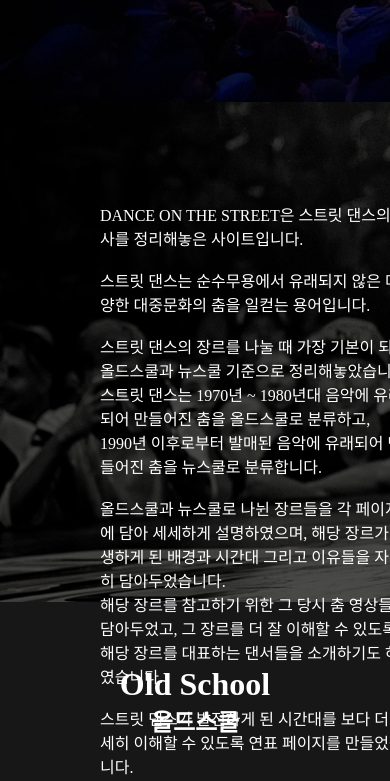
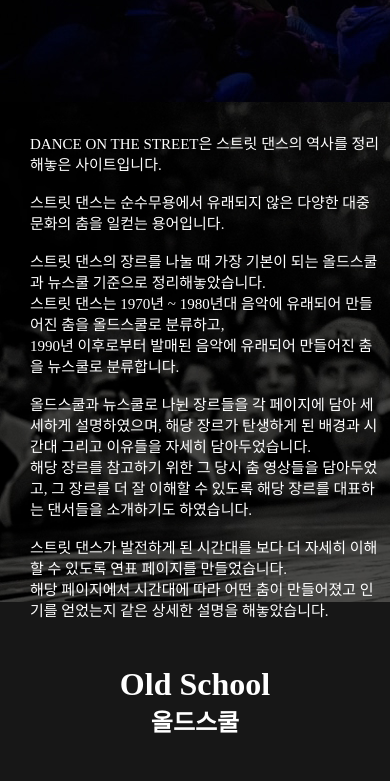
Before and after one commit to w2208hd/DanceOnTheStreet_WSMProject, a plain HTML site: page index.html in a window 390 px wide. Shown: the part 698-1479 px from the top of the page. Drawn offline with nearby package versions, Linux system fonts and the light colour scheme; a web font is replaced by a local one.

Commit message:
index.css media query 수정

```diff
--- a/css/index.css
+++ b/css/index.css
@@ -166,4 +166,10 @@ footer{
     .main-logo-img{
         width:40%;
     }
+    .explanation-p{
+        padding-top:30px;
+        padding-left: 30px;
+        width:90%;
+        font-size:15px;
+    }
 }
```
